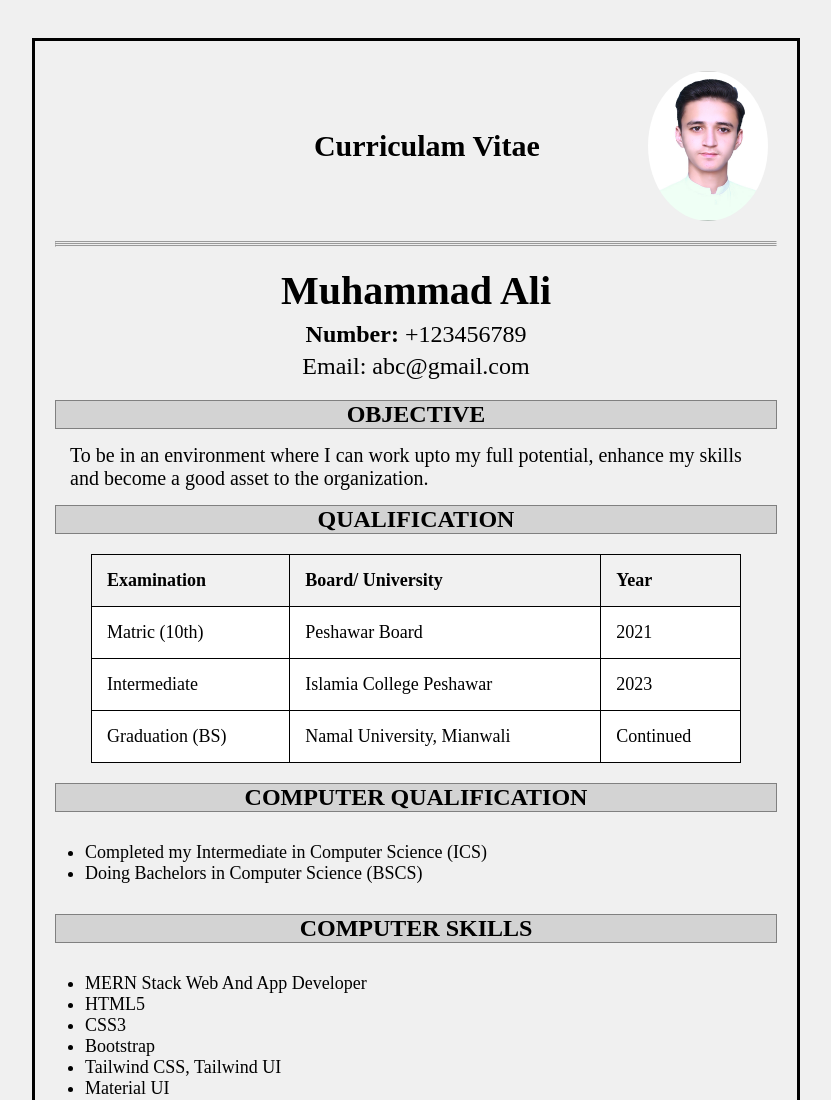
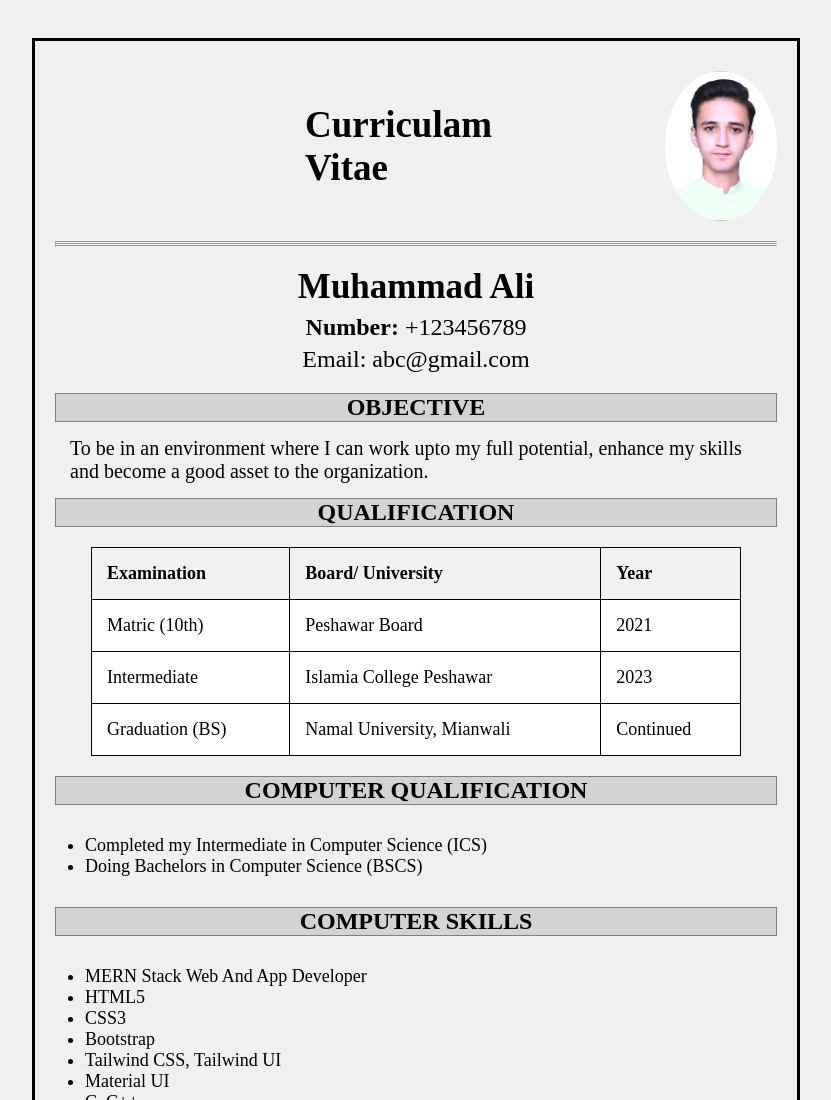
Before and after one commit to aligoharcodepulse/ICT-Lab6, a plain HTML site: page index.html in a window 1280 px wide. Shown: the top 1100 px of the page, without its empty margins (224-1055 px from the left). Drawn offline with Linux system fonts and the light colour scheme.

Commit message:
styling changes

```diff
--- a/index.html
+++ b/index.html
@@ -8,14 +8,14 @@
 <body>
     <div>
         <div class="div1">
-            <h1 style="font-size: 30px; margin-left: 250px;">Curriculam Vitae</h1>
+            <h1 style="font-size: 37px; margin-left: 250px;">Curriculam Vitae</h1>
             <img src="./104230.JPG" alt="My Image" width="120px" height="150px" style="border-radius: 50%; margin-left: 15%;">
         </div>
         <hr><hr><hr>
 
 
         <div class="div2">
-            <h1 style="font-size: 40px; margin-bottom: 7px;">Muhammad Ali</h1>
+            <h1 style="font-size: 35px; margin-bottom: 7px;">Muhammad Ali</h1>
             <p style="font-size: 24px; margin-bottom: 5px;"><b>Number:</b> +123456789</p>
             <p style="font-size: 24px;">Email: abc@gmail.com</p>
         </div>
```
